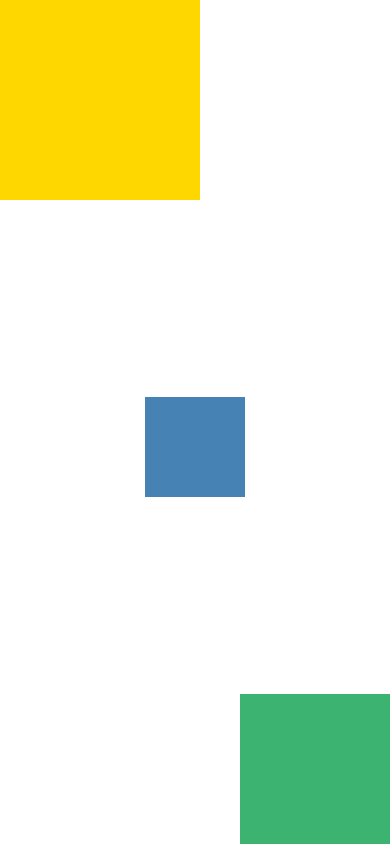
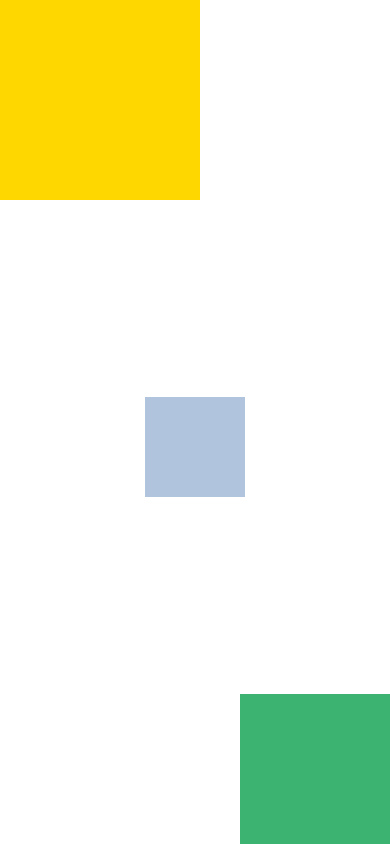
Before and after one commit to meggra7/udacity-react-native-exercise, a React Native app: screen / in a window 390 px wide. Built offline with nearby package versions, Linux system fonts and the light colour scheme.

Commit message:
Exercise: Styling Mobile Content

```diff
--- a/src/screens/ExerciseTwo.js
+++ b/src/screens/ExerciseTwo.js
@@ -1,30 +1,34 @@
-import { Text, View } from "react-native";
+import { Pressable, View } from "react-native";
+import { SquareColor, exerciseTwoStyles } from "../styles/exerciseTwo";
+import { useState } from "react";
 
 export default function ExerciseTwo() {
+  const [selectedColor, setSelectedColor] = useState(null);
+  const styles = exerciseTwoStyles(selectedColor);
+
+  const toggleSelectedColor = (color) => {
+    setSelectedColor(color === selectedColor ? null : color);
+  };
+
   return (
     <View style={{ flex: 1, justifyContent: "space-between" }}>
-      <View
+      <Pressable
+        style={styles.yellowSquare}
+        onPress={() => toggleSelectedColor(SquareColor.Yellow)}
+      />
+      <Pressable
         style={{
-          backgroundColor: "gold",
-          width: 200,
-          height: 200,
-        }}
-      />
-      <View
-        style={{
-          backgroundColor: "steelblue",
-          width: 100,
-          height: 100,
+          ...styles.blueSquare,
           alignSelf: "center",
         }}
+        onPress={() => toggleSelectedColor(SquareColor.Blue)}
       />
-      <View
+      <Pressable
         style={{
-          backgroundColor: "mediumseagreen",
-          width: 150,
-          height: 150,
+          ...styles.greenSquare,
           alignSelf: "flex-end",
         }}
+        onPress={() => toggleSelectedColor(SquareColor.Green)}
       />
     </View>
   );
--- /dev/null
+++ b/src/styles/exerciseTwo.js
@@ -0,0 +1,34 @@
+import { StyleSheet } from "react-native";
+
+export const SquareColor = {
+  Yellow: "yellow",
+  Blue: "blue",
+  Green: "green",
+};
+
+const selectedBorderWidth = 8;
+
+export const exerciseTwoStyles = (selectedColor) =>
+  StyleSheet.create({
+    yellowSquare: {
+      width: 200,
+      height: 200,
+      backgroundColor: "gold",
+      borderColor: "goldenrod",
+      borderWidth: selectedColor === SquareColor.Yellow ? selectedBorderWidth : 0,
+    },
+    blueSquare: {
+      width: 100,
+      height: 100,
+      backgroundColor: "lightsteelblue",
+      borderColor: "steelblue",
+      borderWidth: selectedColor === SquareColor.Blue ? selectedBorderWidth : 0,
+    },
+    greenSquare: {
+      width: 150,
+      height: 150,
+      backgroundColor: "mediumseagreen",
+      borderColor: "seagreen",
+      borderWidth: selectedColor === SquareColor.Green ? selectedBorderWidth : 0,
+    },
+  });
```
